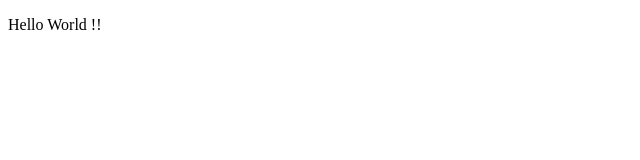
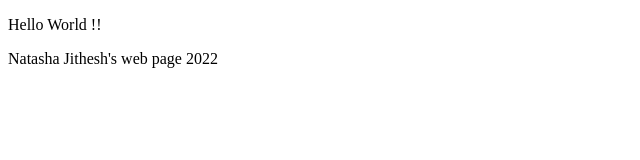
Before and after one commit to NatashaJithesh/NatashaJithesh.github.io, a plain HTML site: page index.html in a window 1280 px wide. Shown: the whole page, without its empty margins (0-640 px from the left). Drawn offline with Linux system fonts and the light colour scheme.

Commit message:
Update index.html

```diff
--- a/index.html
+++ b/index.html
@@ -5,5 +5,6 @@
 </head>
 <body>
     <p> Hello World !! </p>
+    <p> Natasha Jithesh's web page 2022 </p>
 </body>
 </html>
```
